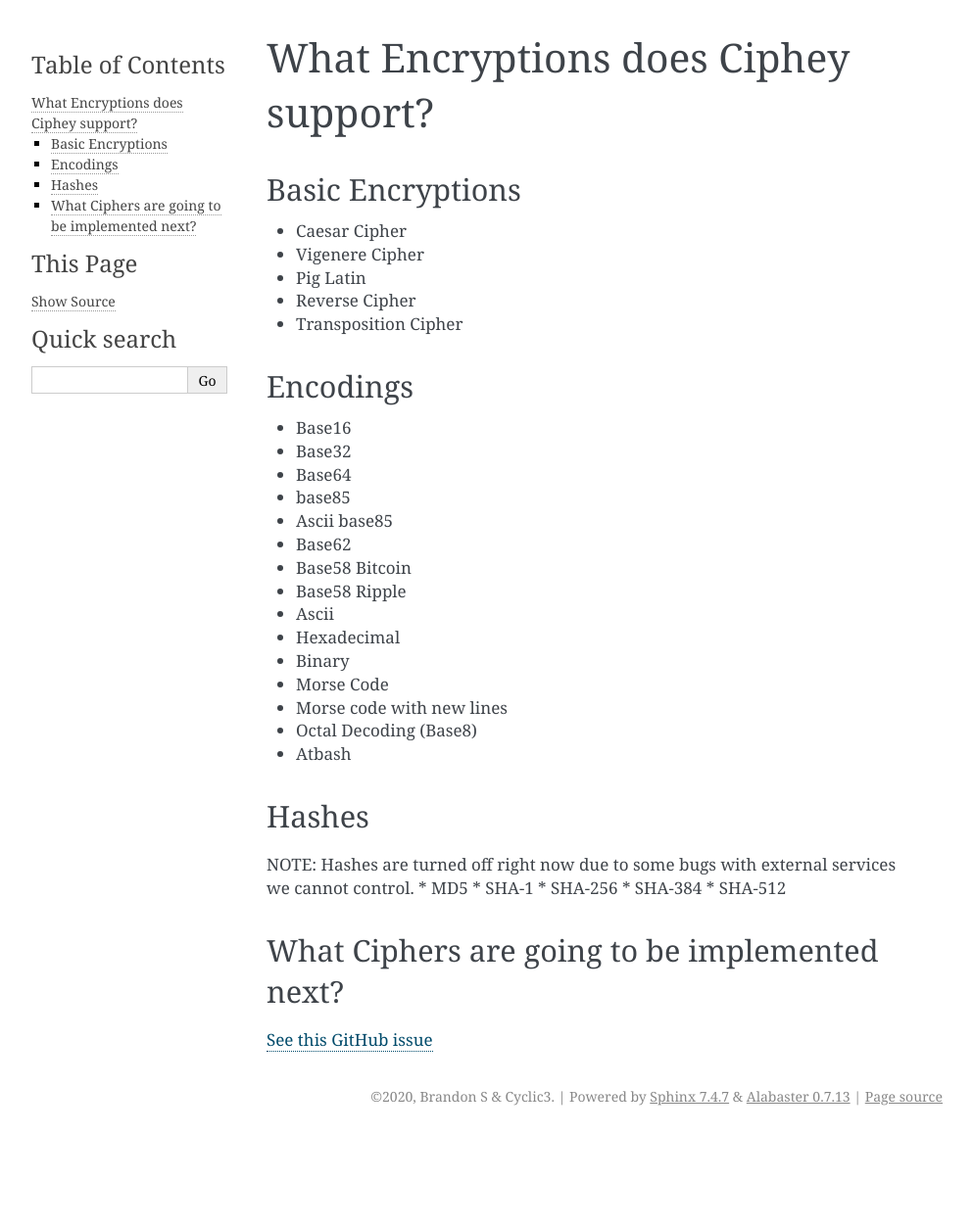
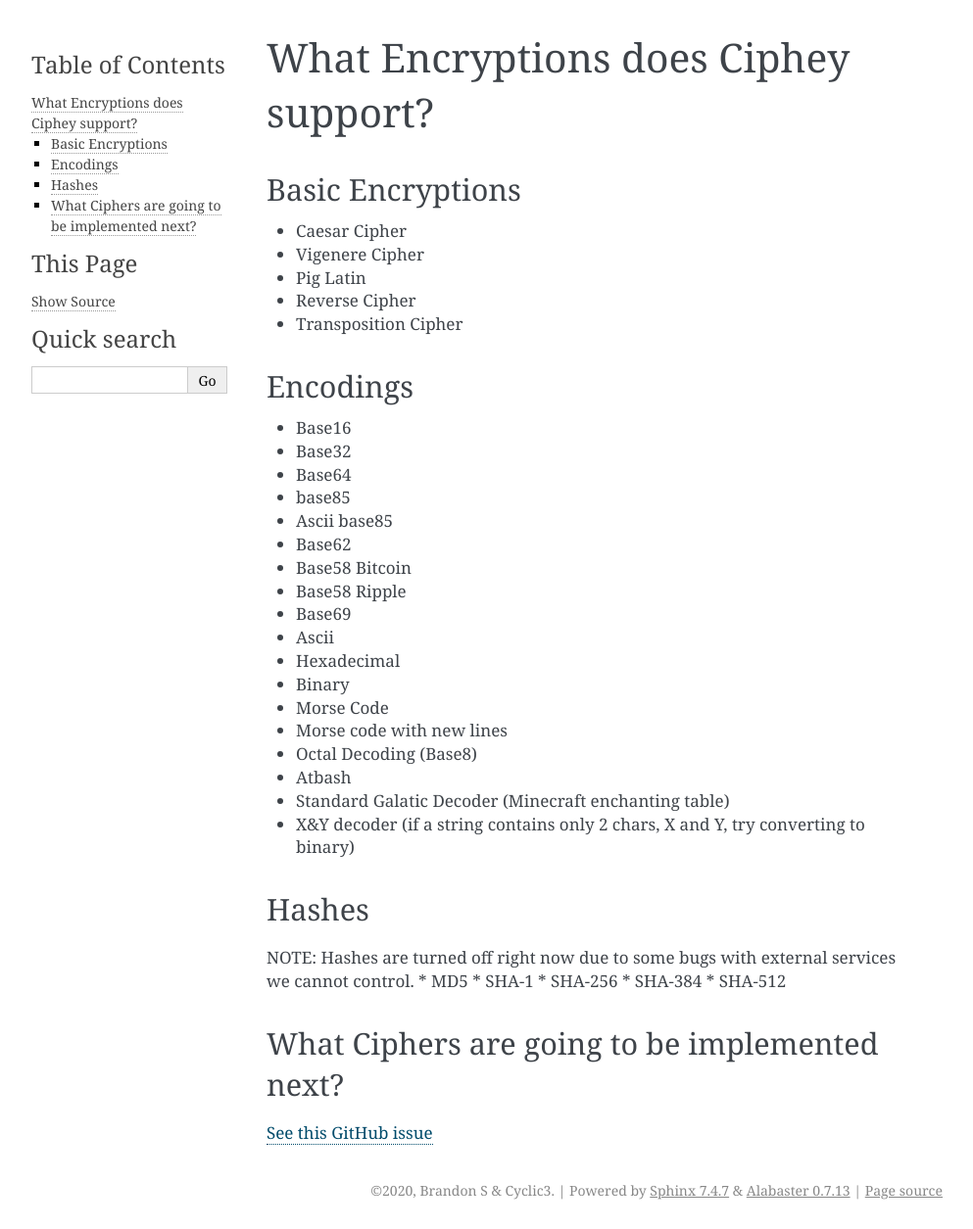
Before and after one commit to Ciphey/CipheyDocs, a Sphinx documentation site: the page built from docs/ciphers.rst, in a window 1280 px wide. Shown: the whole page at 98% size, without its empty margins (148-1141 px from the left). Built offline with Sphinx 7.4.7, drawn with Linux system fonts in a browser that asks for light colours; before the commit the page ends 1159 px from its top, so only the background shows below that.

Commit message:
added more ciphers

```diff
--- a/docs/ciphers.rst
+++ b/docs/ciphers.rst
@@ -19,6 +19,7 @@
 * Base62
 * Base58 Bitcoin
 * Base58 Ripple
+* Base69
 * Ascii
 * Hexadecimal
 * Binary
@@ -26,6 +27,9 @@
 * Morse code with new lines
 * Octal Decoding (Base8)
 * Atbash
+* Standard Galatic Decoder (Minecraft enchanting table)
+* X&Y decoder (if a string contains only 2 chars, X and Y, try converting to binary)
+
 
 Hashes
 -------
```
